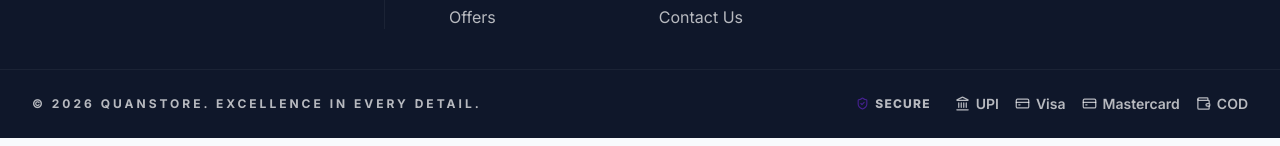
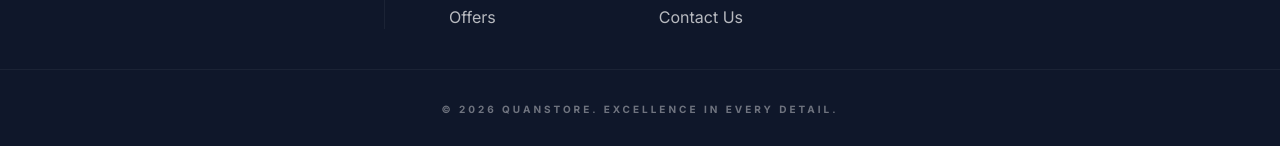
Before and after one commit to Ishika-Quandatum/E-commerce, a React (Vite) app in the folder frontend/: page / in a window 1280 px wide. Shown: the part 1423-1569 px from the top of the page. Built offline with nearby package versions, Linux system fonts and the light colour scheme; no server answers.

Commit message:
Remove secure  and changed the alignment

```diff
--- a/frontend/src/components/Footer.jsx
+++ b/frontend/src/components/Footer.jsx
@@ -104,25 +104,12 @@
 
       {/* Bottom Strip */}
       <div className="border-t border-white/5">
-        <div className="max-w-7xl mx-auto px-6 lg:px-8 py-6 flex flex-col sm:flex-row items-center justify-between gap-4">
+        <div className="max-w-7xl mx-auto px-6 lg:px-8 py-8 flex flex-col sm:flex-row items-center justify-center gap-4">
 
           {/* Copyright */}
-          <p className="text-xs font-bold text-white/70 uppercase tracking-[0.25em]">
+          <p className="text-[10px] font-bold text-white/40 uppercase tracking-[0.3em] text-center">
             &copy; 2026 {platformName}. Excellence in every detail.
           </p>
-
-          {/* Payment Methods */}
-          <div className="flex items-center gap-6">
-            <div className="flex items-center gap-1.5 text-xs font-black uppercase tracking-widest text-white/70">
-              <ShieldCheck size={13} className="text-brand-purple/60" /> Secure
-            </div>
-            <div className="flex items-center gap-4 text-white/70">
-              <span className="flex items-center gap-1.5 text-sm font-semibold hover:text-brand-purple transition-colors cursor-pointer"><Landmark size={15} /> UPI</span>
-              <span className="flex items-center gap-1.5 text-sm font-semibold hover:text-brand-purple transition-colors cursor-pointer"><CreditCard size={15} /> Visa</span>
-              <span className="flex items-center gap-1.5 text-sm font-semibold hover:text-brand-purple transition-colors cursor-pointer"><CreditCard size={15} /> Mastercard</span>
-              <span className="flex items-center gap-1.5 text-sm font-semibold hover:text-brand-purple transition-colors cursor-pointer"><Wallet size={15} /> COD</span>
-            </div>
-          </div>
 
         </div>
       </div>
```
